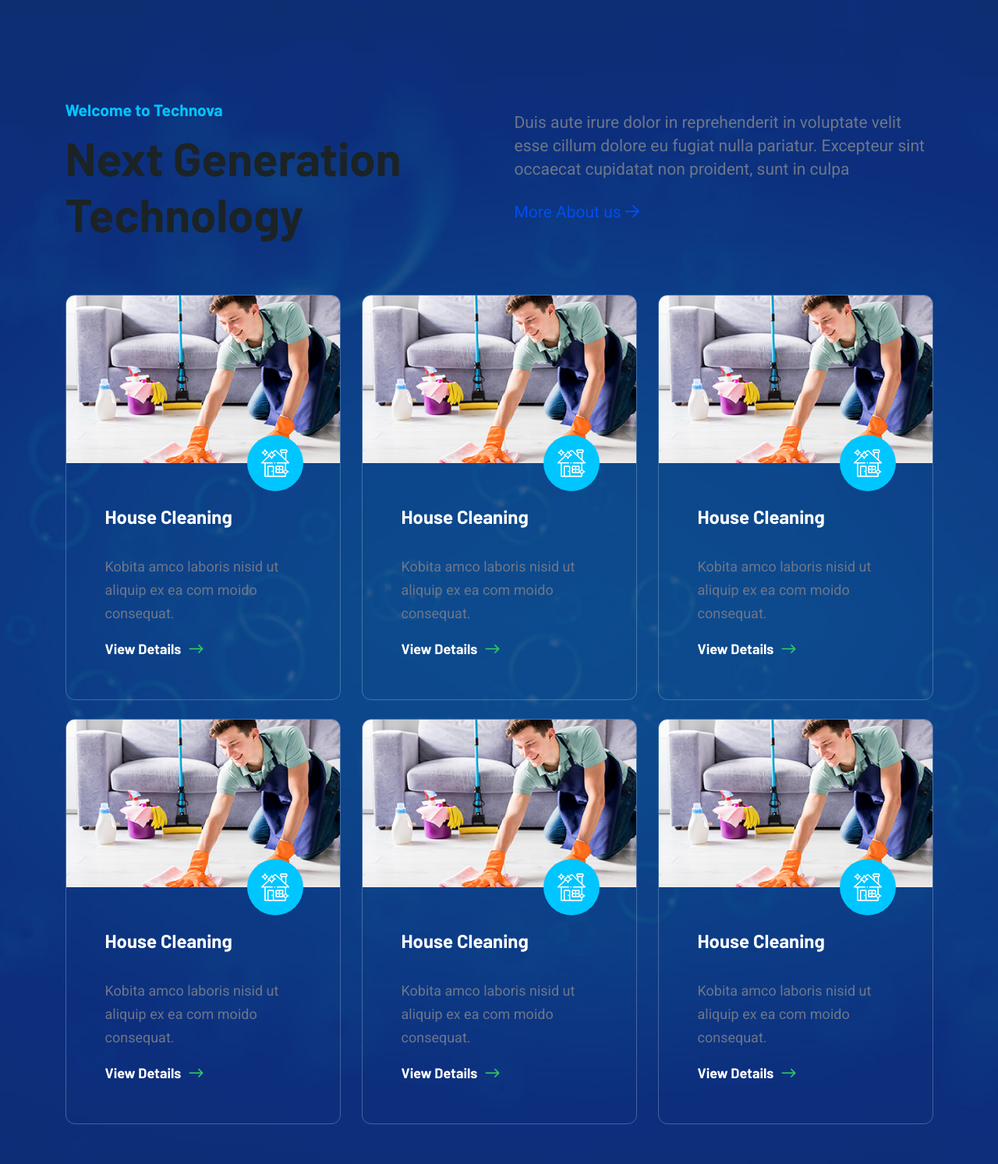
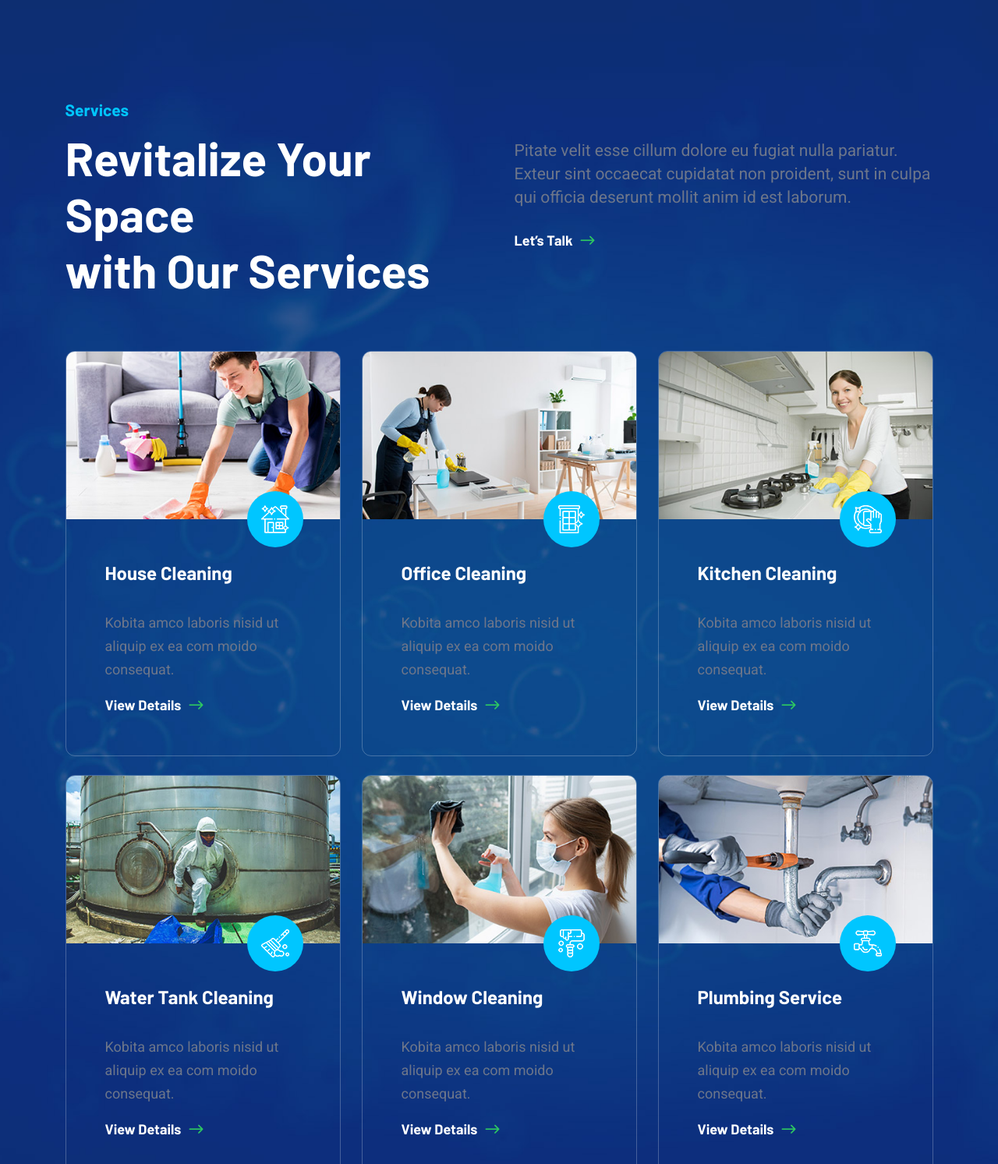
Before and after one commit to Shiddik/sp, a website: page index.html in a window 1280 px wide. Shown: the part 3580-5073 px from the top of the page at 78% size. Drawn offline with Linux system fonts and the light colour scheme; a web font is replaced by a local one.

Commit message:
fix service card

```diff
--- a/index.html
+++ b/index.html
@@ -548,12 +548,12 @@
                 <div class="col-12">
                     <div class="section-title">
                         <div class="sec-content">
-                            <span class="short-title">Welcome to Technova </span>
-                            <h2 class="title">Next Generation <br> Technology</h2>
+                            <span class="short-title">Services</span>
+                            <h2 class="title text-white">Revitalize Your Space <br/> with Our Services</h2>
                         </div>
                         <div class="sec-desc">
-                            <p>Duis aute irure dolor in reprehenderit in voluptate velit esse cillum dolore eu fugiat nulla pariatur. Excepteur sint occaecat cupidatat non proident, sunt in culpa</p>
-                            <a href="#" class="simple-btn">More About us <i class="fa-regular fa-arrow-right"></i></a>
+                            <p>Pitate velit esse cillum dolore eu fugiat nulla pariatur. Exteur sint occaecat cupidatat non proident, sunt in culpa qui officia deserunt mollit anim id est laborum.</p>
+                            <a href="#" class="simple-btn">Let’s Talk<i class="fa-regular fa-arrow-right-long"></i></a>
                         </div>
                     </div>
                 </div>
@@ -577,17 +577,18 @@
                         </div>
                     </div>
                 </div>
-                <!-- Single Service End !-->                <!-- Single Service Start !-->
+                <!-- Single Service End !-->
+                <!-- Single Service Start !-->
                 <div class="col-12 col-md-6 col-lg-4">
                     <div class="service-card">
                         <div class="image">
-                            <img src="images/service/service-1.jpg" alt="image">
+                            <img src="images/service/service-2.jpg" alt="image">
                         </div>
                         <div class="content-wrapper">
                             <div class="icon">
-                                <img src="images/icon/service-icon/icon-1.png" alt="icon">
+                                <img src="images/icon/service-icon/icon-2.png" alt="icon">
                             </div>
-                            <h3 class="title"><a href="service-details.html">House Cleaning</a> </h3>
+                            <h3 class="title"><a href="service-details.html">Office Cleaning</a> </h3>
                             <p class="short-desc">Kobita amco laboris nisid ut aliquip ex ea com moido consequat. </p>
                             <div class="btn-wrapper">
                                 <a href="service-details.html">View Details <i class="fa-regular fa-arrow-right-long"></i></a>
@@ -595,17 +596,18 @@
                         </div>
                     </div>
                 </div>
-                <!-- Single Service End !-->                <!-- Single Service Start !-->
+                <!-- Single Service End !-->
+                <!-- Single Service Start !-->
                 <div class="col-12 col-md-6 col-lg-4">
                     <div class="service-card">
                         <div class="image">
-                            <img src="images/service/service-1.jpg" alt="image">
+                            <img src="images/service/service-3.jpg" alt="image">
                         </div>
                         <div class="content-wrapper">
                             <div class="icon">
-                                <img src="images/icon/service-icon/icon-1.png" alt="icon">
+                                <img src="images/icon/service-icon/icon-3.png" alt="icon">
                             </div>
-                            <h3 class="title"><a href="service-details.html">House Cleaning</a> </h3>
+                            <h3 class="title"><a href="service-details.html">Kitchen Cleaning</a> </h3>
                             <p class="short-desc">Kobita amco laboris nisid ut aliquip ex ea com moido consequat. </p>
                             <div class="btn-wrapper">
                                 <a href="service-details.html">View Details <i class="fa-regular fa-arrow-right-long"></i></a>
@@ -613,17 +615,18 @@
                         </div>
                     </div>
                 </div>
-                <!-- Single Service End !-->                <!-- Single Service Start !-->
+                <!-- Single Service End !-->
+                <!-- Single Service Start !-->
                 <div class="col-12 col-md-6 col-lg-4">
                     <div class="service-card">
                         <div class="image">
-                            <img src="images/service/service-1.jpg" alt="image">
+                            <img src="images/service/service-4.jpg" alt="image">
                         </div>
                         <div class="content-wrapper">
                             <div class="icon">
-                                <img src="images/icon/service-icon/icon-1.png" alt="icon">
+                                <img src="images/icon/service-icon/icon-4.png" alt="icon">
                             </div>
-                            <h3 class="title"><a href="service-details.html">House Cleaning</a> </h3>
+                            <h3 class="title"><a href="service-details.html">Water Tank Cleaning</a> </h3>
                             <p class="short-desc">Kobita amco laboris nisid ut aliquip ex ea com moido consequat. </p>
                             <div class="btn-wrapper">
                                 <a href="service-details.html">View Details <i class="fa-regular fa-arrow-right-long"></i></a>
@@ -631,17 +634,18 @@
                         </div>
                     </div>
                 </div>
-                <!-- Single Service End !-->                <!-- Single Service Start !-->
+                <!-- Single Service End !-->
+                <!-- Single Service Start !-->
                 <div class="col-12 col-md-6 col-lg-4">
                     <div class="service-card">
                         <div class="image">
-                            <img src="images/service/service-1.jpg" alt="image">
+                            <img src="images/service/service-5.jpg" alt="image">
                         </div>
                         <div class="content-wrapper">
                             <div class="icon">
-                                <img src="images/icon/service-icon/icon-1.png" alt="icon">
+                                <img src="images/icon/service-icon/icon-5.png" alt="icon">
                             </div>
-                            <h3 class="title"><a href="service-details.html">House Cleaning</a> </h3>
+                            <h3 class="title"><a href="service-details.html">Window Cleaning</a> </h3>
                             <p class="short-desc">Kobita amco laboris nisid ut aliquip ex ea com moido consequat. </p>
                             <div class="btn-wrapper">
                                 <a href="service-details.html">View Details <i class="fa-regular fa-arrow-right-long"></i></a>
@@ -649,17 +653,18 @@
                         </div>
                     </div>
                 </div>
-                <!-- Single Service End !-->                <!-- Single Service Start !-->
+                <!-- Single Service End !-->
+                <!-- Single Service Start !-->
                 <div class="col-12 col-md-6 col-lg-4">
                     <div class="service-card">
                         <div class="image">
-                            <img src="images/service/service-1.jpg" alt="image">
+                            <img src="images/service/service-6.jpg" alt="image">
                         </div>
                         <div class="content-wrapper">
                             <div class="icon">
-                                <img src="images/icon/service-icon/icon-1.png" alt="icon">
+                                <img src="images/icon/service-icon/icon-6.png" alt="icon">
                             </div>
-                            <h3 class="title"><a href="service-details.html">House Cleaning</a> </h3>
+                            <h3 class="title"><a href="service-details.html">Plumbing Service</a> </h3>
                             <p class="short-desc">Kobita amco laboris nisid ut aliquip ex ea com moido consequat. </p>
                             <div class="btn-wrapper">
                                 <a href="service-details.html">View Details <i class="fa-regular fa-arrow-right-long"></i></a>
--- a/sass/modules/_service-card.scss
+++ b/sass/modules/_service-card.scss
@@ -3,7 +3,41 @@
   overflow: hidden;
   border: 1px solid rgba(255, 255, 255, 0.239);
   margin-bottom: 24px;
+  @include transition;
 
+  &:hover {
+    background-color: $white;
+    @include transition;
+
+    .image {
+      img {
+        @include transition;
+        transform: scale(1.1);
+      }
+    }
+    .content-wrapper {
+      .title {
+        color: $black;
+      }
+      .btn-wrapper {
+        a {
+          color: $orange-color;
+
+          i {
+            color: $black;
+          }
+        }
+      }
+    }
+  }
+  .image {
+    overflow: hidden;
+
+    img {
+      @include transition;
+      transform: scale(1);
+    }
+  }
   .content-wrapper {
     position: relative;
     padding: 50px;
--- a/sass/pages/_home-one.scss
+++ b/sass/pages/_home-one.scss
@@ -187,6 +187,19 @@
         p {
           margin-bottom: 25px;
         }
+        .simple-btn {
+          font-size: 18px;
+          font-weight: 700;
+          font-family: $heading-font;
+          color: $white;
+          display: flex;
+          align-items: center;
+          gap: 10px;
+
+          i {
+            color: $orange-color;
+          }
+        }
       }
     }
   }
```
Also changed, not shown: css/style.css, 1 other file.
